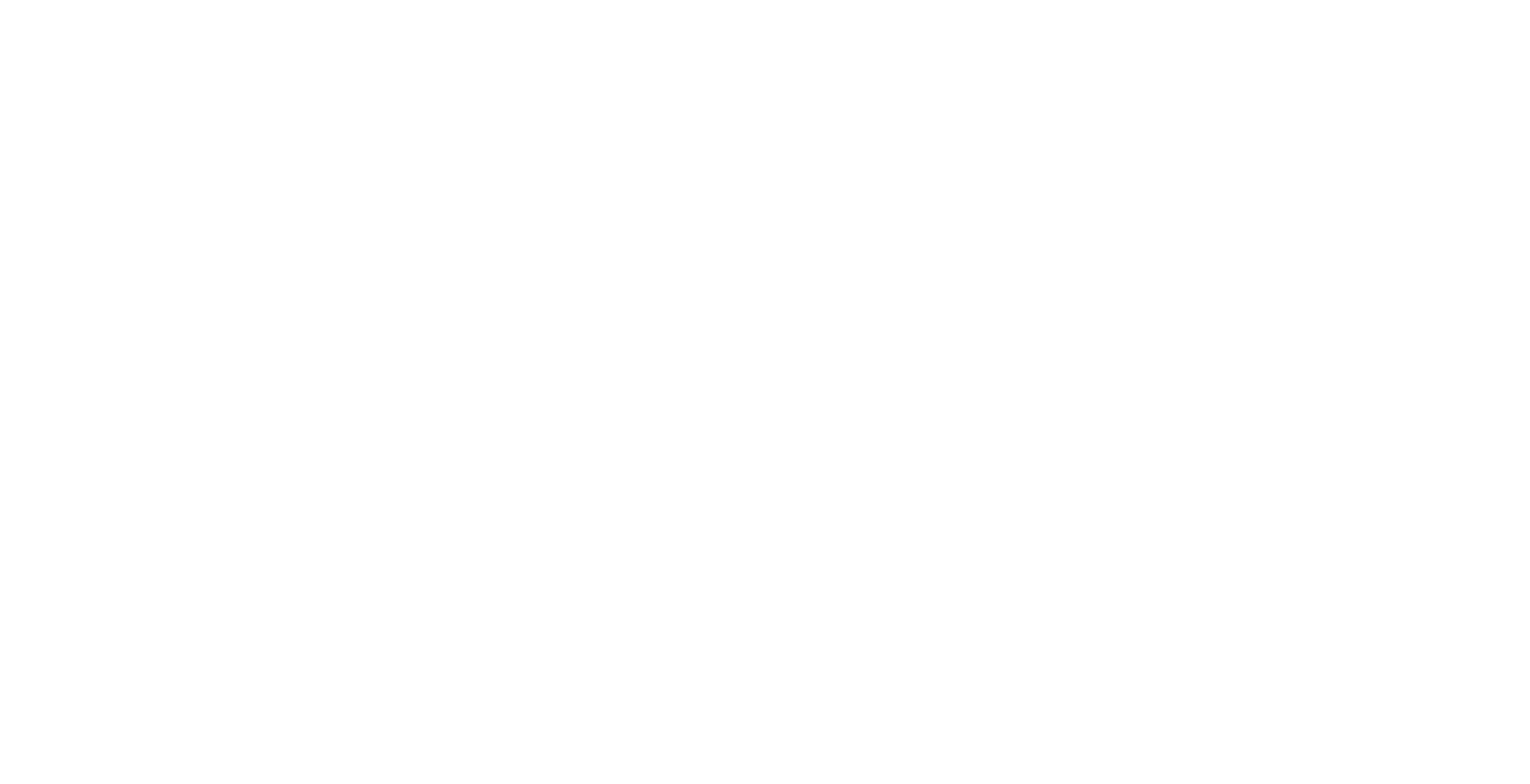
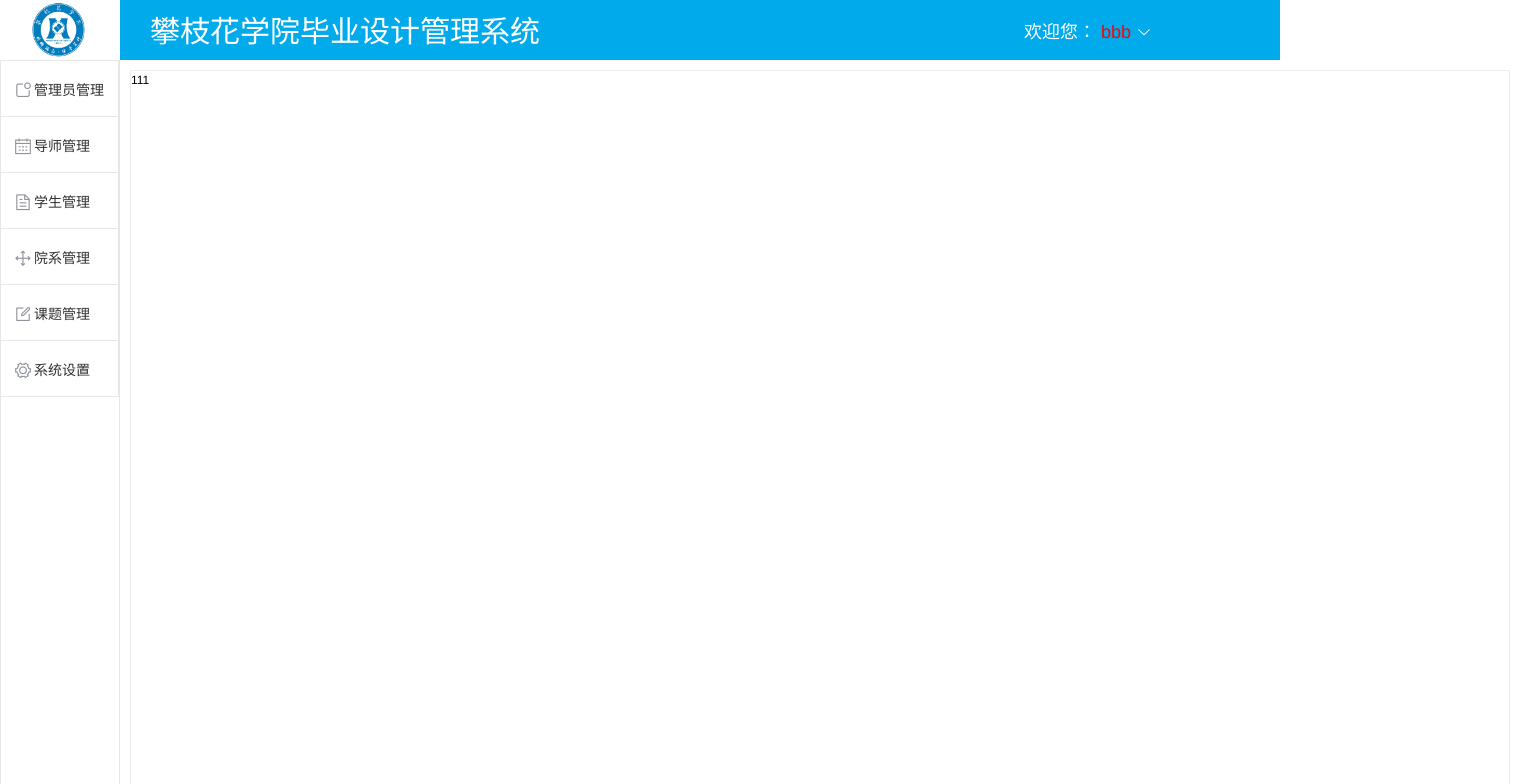
Before and after one commit to Heloisujer/gradproj, a Vue app: page /#/managerIndex/manManage in a window 1280 px wide. Before the commit this address led to /#/managerIndex. Shown: the top 784 px of the page, 1530 px wide, since content can reach past the window. Built offline with nearby package versions, Linux system fonts and the light colour scheme.

Commit message:
third submit

```diff
--- a/src/assets/css/header.less
+++ b/src/assets/css/header.less
@@ -15,7 +15,7 @@
         width: 56px;
         height: 56px;
         margin-top: 2px;
-        margin-left: 28px;
+        margin-left: 30px;
     }
     .el-header .el-badge__content.is-fixed {
         position: absolute;
@@ -55,57 +55,8 @@
     }
     .el-aside {
         height:996px;
-        // background:rgba(241,239,239,1);
         border:1px solid rgba(231,230,230,1);
-    }
-    .el-menu {
-        // background:rgba(241,239,239,1);
-    }
-    .el-submenu .el-menu-item {
-        width: 120px;
-        height: 55px;
-        line-height: 55px;
-    }
-    .el-submenu__title {
-        /* width: 120px; */
-        padding-left: 0 !important;
-    }
-    .el-menu-item-group__title {
-        padding: 0;
-    }
-    .el-menu-vertical-demo .span1 {
-        font-family:PingFangSC-Regular;
-        font-weight:400;
-        color:rgba(102,102,102,1);
-    }
-    .el-menu-vertical-demo .span2 {
-        width:56px;
-        height:20px;
-        line-height: 20px;
-        font-size:14px;
-        margin-left: -7px;
-    }
-    .child-li {
-        padding-left: 36px !important;
-    }
-    .el-submenu__icon-arrow {
-        position: absolute;
-        right: 7px;
-    }
-    span:hover {
-        background-color: rgba(241,239,239,1);
-    }
-    .el-main {
-        width:100%;
-        height:996px;
-        overflow: hidden;
-    }
-    .main_table {
-        width:100%;
-        height:100%;
-        background:rgba(255,255,255,1);
-        border:1px solid rgba(237,235,235,1);
-        box-sizing: border-box;
+        float: left;
     }
     a {
         vertical-align: middle;
@@ -116,3 +67,26 @@
         color: #409EFF;
     }
 }
+.el-menu-item {
+    padding-left: 10px !important;
+    border-bottom:1px solid rgba(231,230,230,1);
+    span {
+        margin-left: -6px;
+    }
+}
+.el-main {
+    width:1420px;
+    height:1010px;
+    position: absolute;
+    top: 50px;
+    left: 110px;
+    overflow: hidden;
+    float: right;
+}
+.main_table {
+    width:100%;
+    height:100%;
+    background:rgba(255,255,255,1);
+    border:1px solid rgba(237,235,235,1);
+    box-sizing: border-box;
+}
--- a/src/components/header.vue
+++ b/src/components/header.vue
@@ -23,51 +23,29 @@
             </el-header>
             <el-container>
                 <el-aside width="120px">
-                    <!-- <el-menu
-                    default-active="2"
-                    class="el-menu-vertical-demo"
-                    @open="handleOpen"
-                    @close="handleClose">
-                    <el-submenu index="1">
-                        <template slot="title">
-                        <i class="el-icon-tickets" style="padding-left: 9px;"></i>
-                        <span class="span1">业务运营</span>
+                    <el-menu class="el-menu-vertical-demo" @select="gopath">
+                        <template v-for="(item,index) in menuList">
+                            <template>
+                            <el-menu-item :index="item.menuI">
+                                <i :class="item.menuImages"></i>
+                                <span class="sidemenu-text">{{ item.menuName }}</span>
+                            </el-menu-item>
                             </template>
-                        <el-menu-item-group>
-                        <el-menu-item index="1-1" class="child-li">
-                            <router-link to="/index/roadlist">出行周边</router-link>
-                        </el-menu-item>
-                        <el-menu-item index="1-2" class="child-li">
-                            <router-link to="/index/protolist">协议管理</router-link>
-                            </el-menu-item>
-                        </el-menu-item-group>
-                    </el-submenu>
-                    <el-menu-item index="2" style="padding-left: 6px;">
-                        <i class="el-icon-setting" style="margin-top: 4px;"></i>
-                        <span slot="title" class="span2">
-                            <router-link to="/index/systemlist">系统管理</router-link>
-                        </span>
-                    </el-menu-item>
-                    </el-menu> -->
+                        </template>
+                    </el-menu>
                 </el-aside>
-                <el-main>
-                    <div class="main_table">
-                        <router-view></router-view>
-                    </div>
-                </el-main>
             </el-container>
         </el-container>
     </div>
 </template>
 <script>
 export default {
+    props:['menuList'],
     methods: {
-    //   handleOpen(key, keyPath) {
-    //     console.log(key, keyPath);
-    //   },
-    //   handleClose(key, keyPath) {
-    //     console.log(key, keyPath);
-    //   },
+    gopath(url) {
+      //路由跳转
+        this.$router.push(url)
+    },
     handleCommand(command) {
         if(command == 'logOut'){
             this.$confirm('此操作将退出登录, 是否继续?', '退出提示', {
--- /dev/null
+++ b/src/components/managerIndex.vue
@@ -0,0 +1,31 @@
+<template>
+    <div class="manager-main">
+        <Header :menuList="listData"></Header>
+        <el-main>
+            <div class="main_table">
+                <router-view></router-view>
+            </div>
+        </el-main>
+    </div>
+</template>
+
+<script>
+import Header from '@/components/header'
+export default {
+    data() {
+        return {
+            listData:[
+                {menuI:'/managerIndex/manManage',menuName:'管理员管理',menuImages: "el-icon-news"},
+                {menuI:'/managerIndex/teaManage',menuName:'导师管理',menuImages: "el-icon-date"},
+                {menuI:'/managerIndex/stuManage',menuName:'学生管理',menuImages: "el-icon-document"},
+                {menuI:'4',menuName:'院系管理',menuImages: "el-icon-rank"},
+                {menuI:'5',menuName:'课题管理',menuImages: "el-icon-edit-outline"},
+                {menuI:'6',menuName:'系统设置',menuImages: "el-icon-setting"}
+            ]
+        }
+    },
+    components:{
+        Header
+    }
+}
+</script>
--- /dev/null
+++ b/src/components/pages/manManage.vue
@@ -0,0 +1,9 @@
+<template>
+    <div>111</div>
+</template>
+
+<script>
+export default {
+
+}
+</script>
--- /dev/null
+++ b/src/components/pages/teaManage.vue
@@ -0,0 +1,13 @@
+<template>
+    <div class="teaManage-main"></div>
+</template>
+
+<script>
+export default {
+
+}
+</script>
+
+<style>
+
+</style>
--- /dev/null
+++ b/src/components/studentIndex.vue
@@ -0,0 +1,28 @@
+<template>
+    <div class="manager-main">
+        <Header :menuList="listData"></Header>
+        <el-main>
+            <div class="main_table">
+                <router-view></router-view>
+            </div>
+        </el-main>
+    </div>
+</template>
+
+<script>
+import Header from '@/components/header'
+export default {
+    data() {
+        return {
+            listData:[
+                {menuI:'1',menuName:'课题选择',menuImages: "el-icon-edit-outline"},
+                {menuI:'2',menuName:'个人信息',menuImages: "el-icon-edit"},
+                {menuI:'3',menuName:'论文上传',menuImages: "el-icon-upload"},
+            ]
+        }
+    },
+    components:{
+        Header
+    }
+}
+</script>
--- /dev/null
+++ b/src/components/teacherIndex.vue
@@ -0,0 +1,27 @@
+<template>
+    <div class="teacher-main">
+        <Header :menuList="listData"></Header>
+        <el-main>
+            <div class="main_table">
+                <router-view></router-view>
+            </div>
+        </el-main>
+    </div>
+</template>
+
+<script>
+import Header from '@/components/header'
+export default {
+    data() {
+        return {
+            listData:[
+                {menuI:'1',menuName:'课题管理',menuImages: "el-icon-edit-outline"},
+                {menuI:'2',menuName:'个人信息',menuImages: "el-icon-edit"},
+            ]
+        }
+    },
+    components:{
+        Header
+    }
+}
+</script>
```
Also changed, not shown: src/components/pages/stuManage.vue (added, +13 -0 lines), src/components/sideMenu.vue (added, +23 -0 lines), src/router/index.js (+27 -2 lines). Lines whose indentation alone changed are shown as unchanged.
